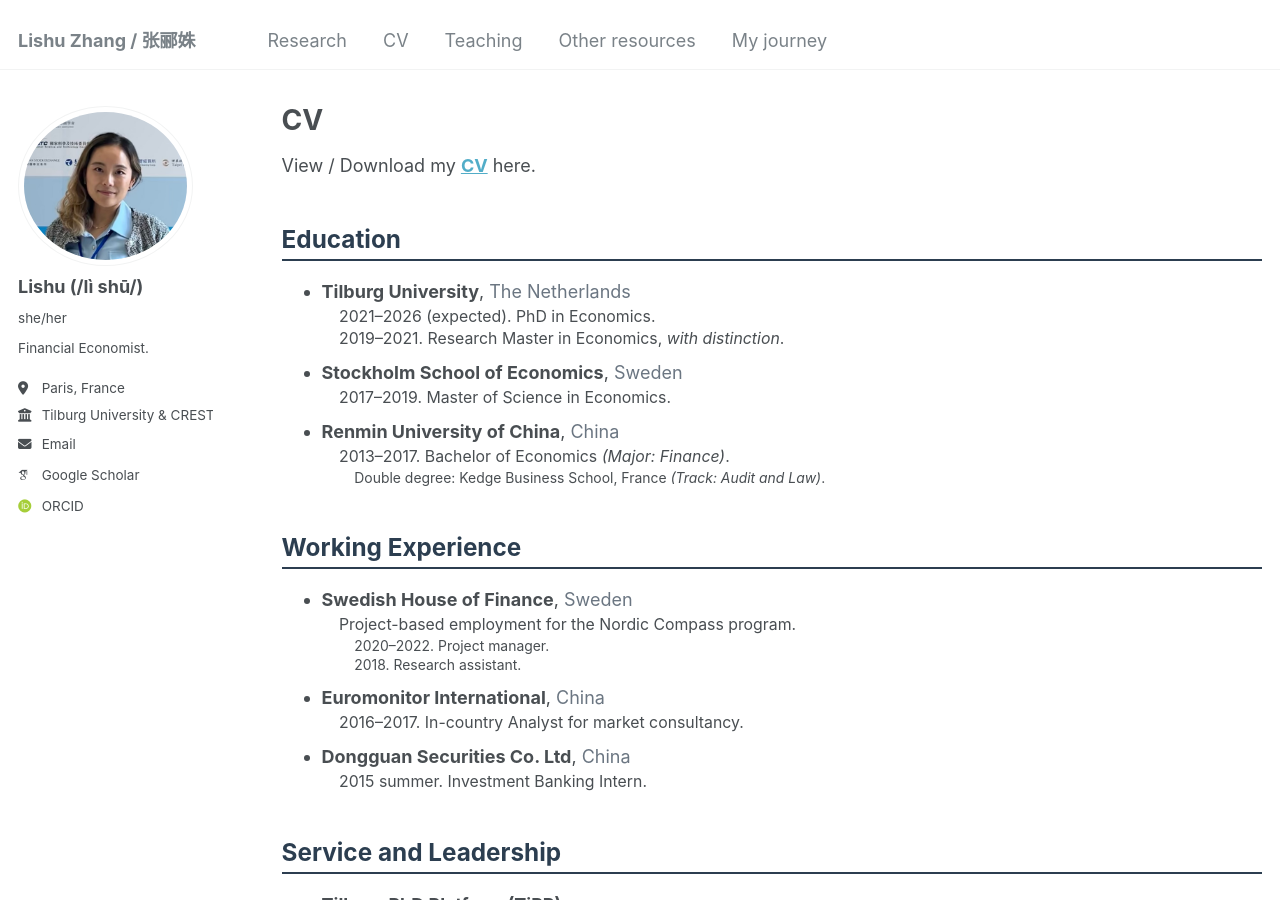
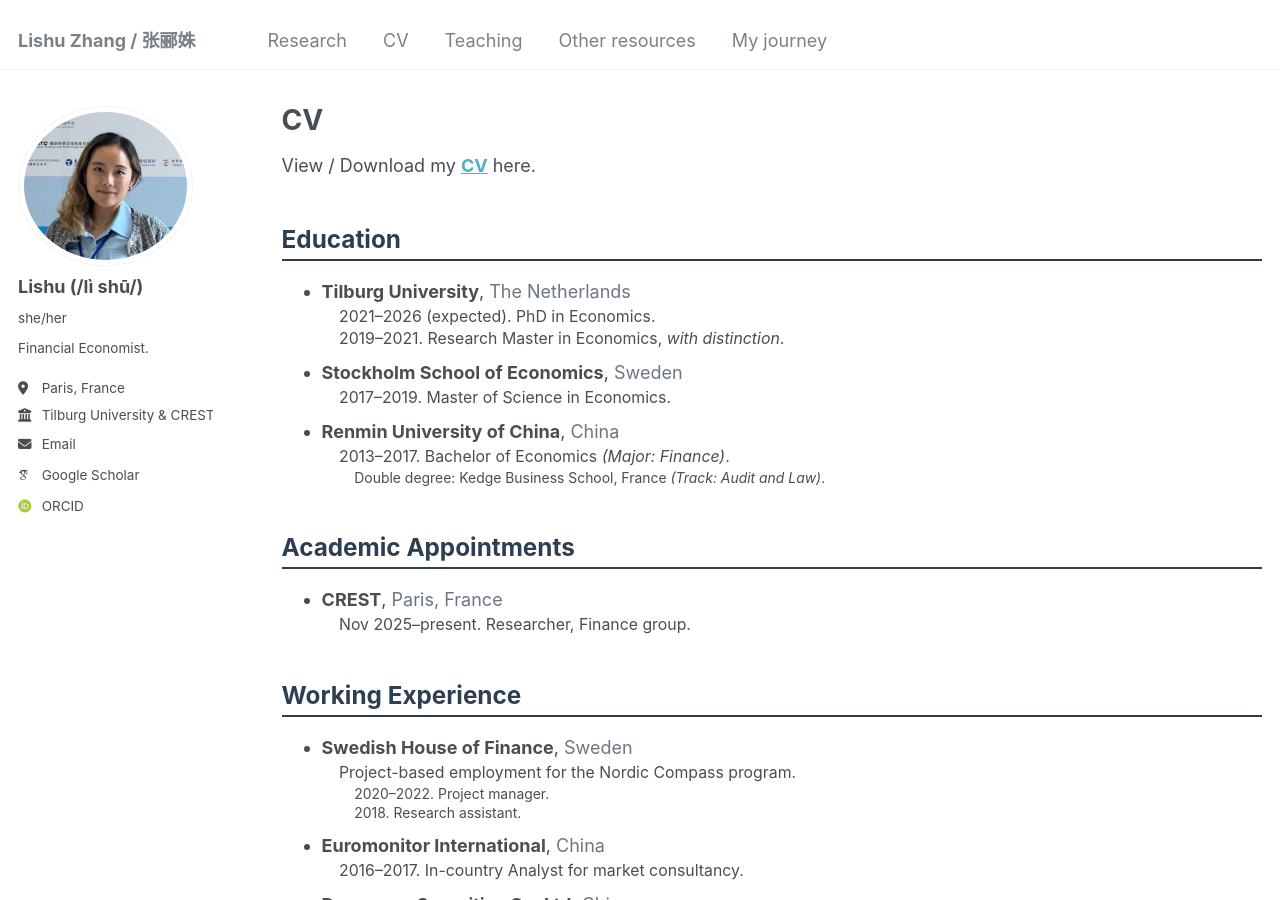
Before and after one commit to LishuZ/LishuZ.github.io, a Jekyll site: the page built from _pages/cv.md, in a window 1280 px wide and 900 px high. Built offline with Jekyll 4.4.1, drawn with Linux system fonts in a browser that asks for light colours; some web fonts are replaced.

Commit message:
Add Academic Appointments section with CREST
Co-Authored-By: Claude Opus 4.8 (1M context) <noreply@anthropic.com>

```diff
--- a/_pages/cv.md
+++ b/_pages/cv.md
@@ -46,6 +46,11 @@ View / Download my **[CV](https://www.dropbox.com/scl/fi/qijnx8gppf8potsj0bdlx/c
   * 2013–2017. Bachelor of Economics _(Major: Finance)_.
     * Double degree: Kedge Business School, France _(Track: Audit and Law)_.
 
+## Academic Appointments
+
+* <span class="org">CREST</span>, <span class="place">Paris, France</span>
+  * Nov 2025–present. Researcher, Finance group.
+
 ## Working Experience
 
 * <span class="org">Swedish House of Finance</span>, <span class="place">Sweden</span>
```
